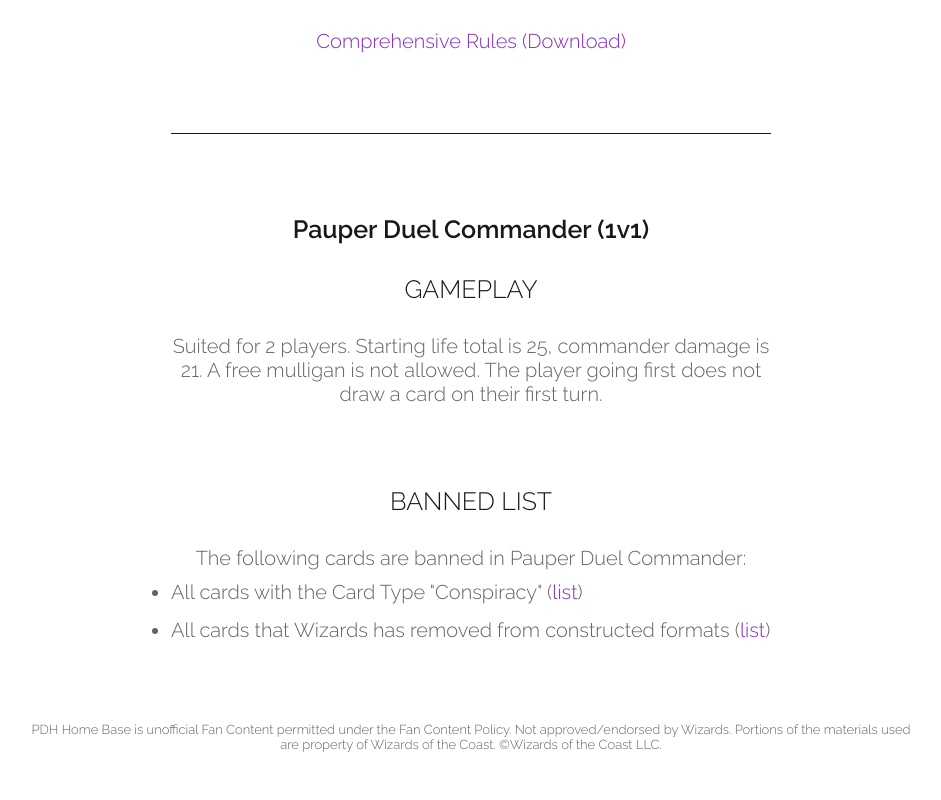
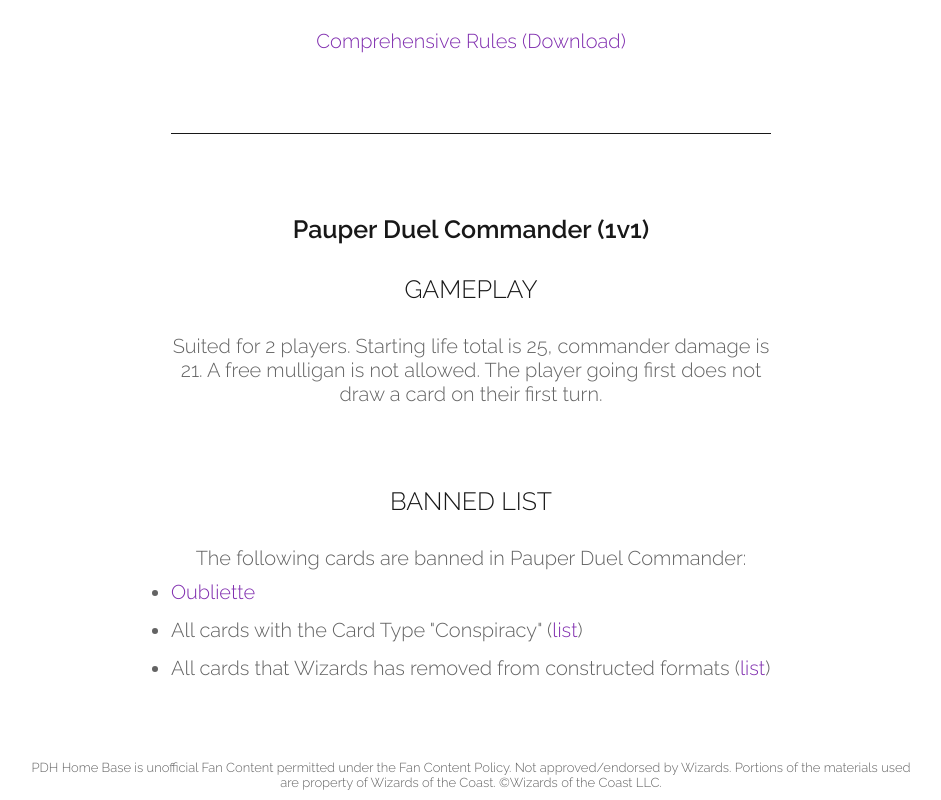
Before and after one commit to Podkomorka/pdhhomebase-v1, a plain HTML site: page rules.html in a window 1280 px wide. Shown: the part 1328-2128 px from the top of the page, without its empty margins (169-1110 px from the left). Before the commit the page ends 2090 px from the top, so only its background shows below. Drawn offline with Linux system fonts and the light colour scheme.

Commit message:
Add files via upload

```diff
--- a/rules.html
+++ b/rules.html
@@ -85,6 +85,7 @@
           <h2>BANNED LIST</h2>
           <p>The following cards are banned in Pauper Duel Commander:</p>
           <ul>
+            <li><a href="https://scryfall.com/card/plist/109/oubliette" target="_blank">Oubliette</a></li>
             <li>All cards with the Card Type "Conspiracy" (<a href="https://gatherer.wizards.com/Pages/Search/Default.aspx?action=advanced&special=true&type=+%5b%22Conspiracy%22%5d">list</a>)</li>
             <li>All cards that Wizards has removed from constructed formats (<a href="https://magic.wizards.com/en/articles/archive/news/depictions-racism-magic-2020-06-10" target="_blank">list</a>)</li>
           </ul>
```
